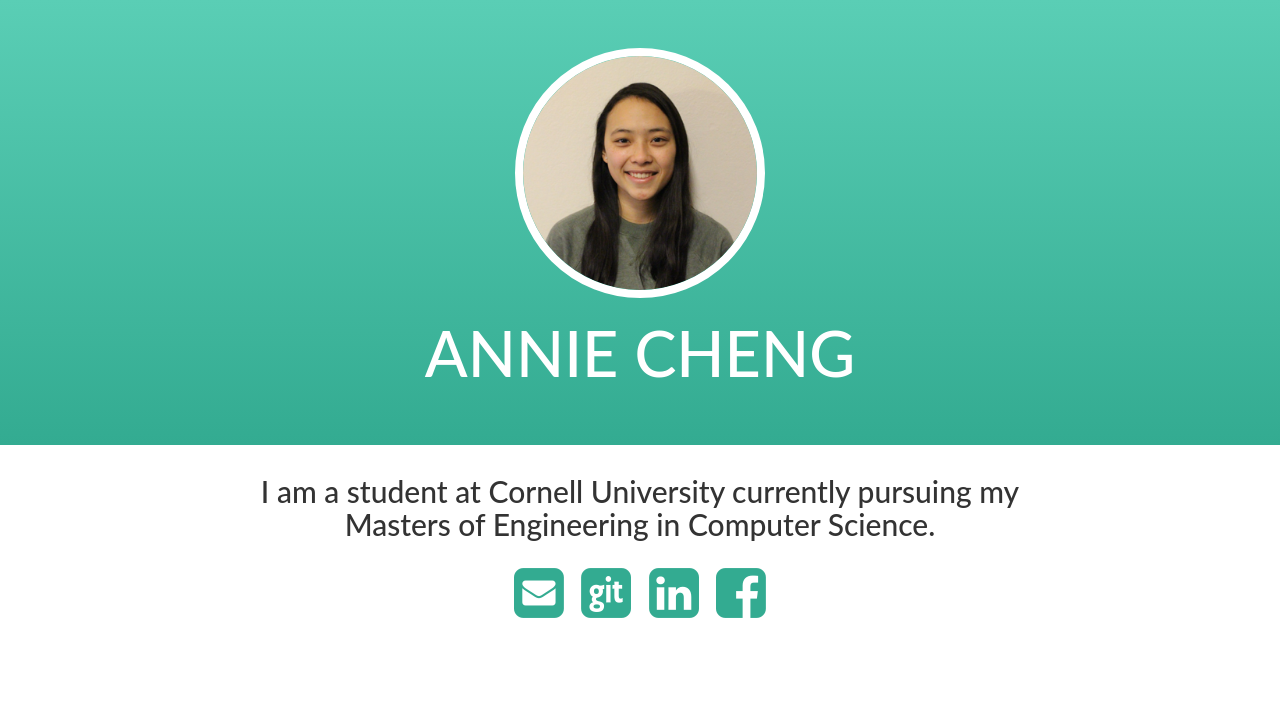
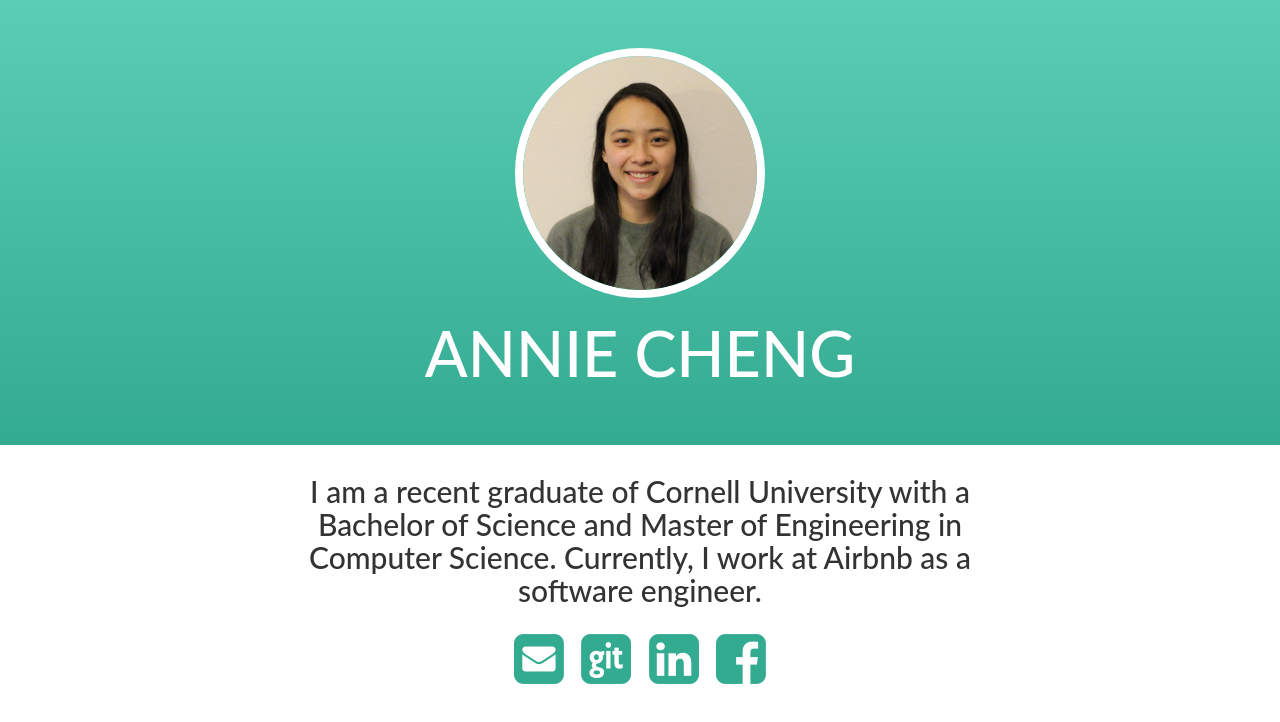
Before and after one commit to acheng96/acheng96.github.io, a plain HTML site: page index.html in a window 1280 px wide. Drawn offline with nearby package versions, Linux system fonts and the light colour scheme.

Commit message:
Update index.html

```diff
--- a/index.html
+++ b/index.html
@@ -17,7 +17,7 @@
 		</div>
 
 		<div class="text-center">
-  			<h2 id="bio">I am a student at Cornell University currently pursuing my Masters of Engineering in Computer Science.</h2>
+  			<h2 id="bio">I am a recent graduate of Cornell University with a Bachelor of Science and Master of Engineering in Computer Science. Currently, I work at Airbnb as a software engineer.</h2>
 		</div>
 
 		<div class="container text-center">
```
